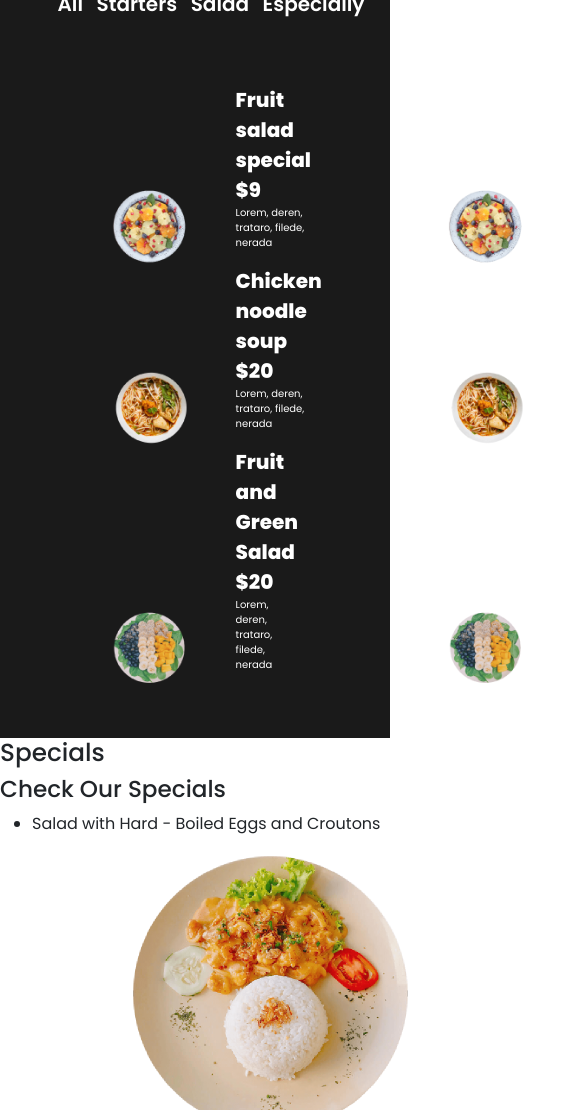
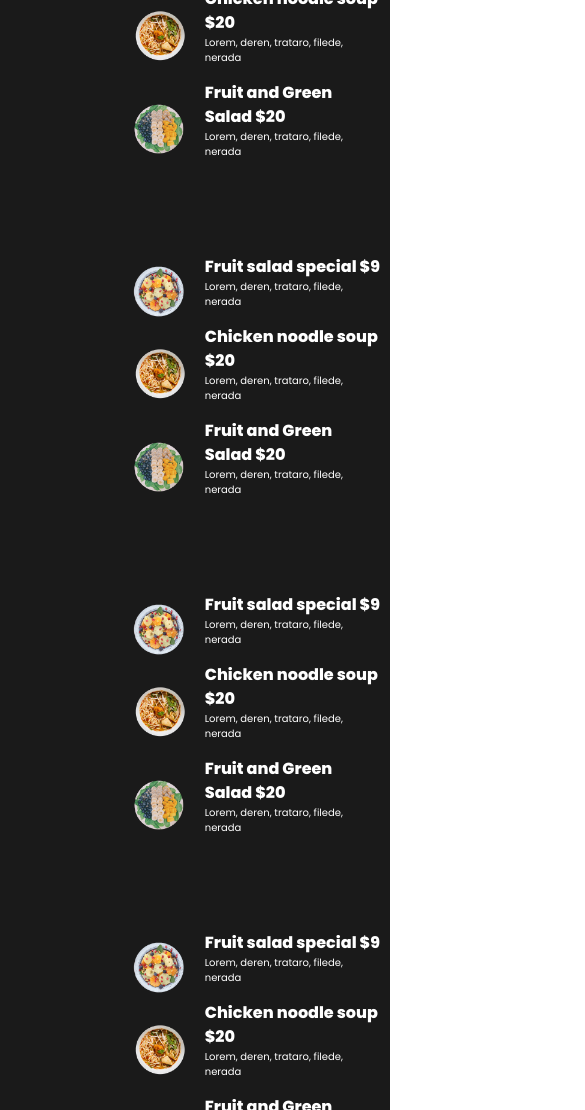
Before and after one commit to team-desarrollo-web/stage-1-html-css, a website: page src/pages/menu-specials/index.html in a window 390 px wide. Shown: the part 380-1490 px from the top of the page, 585 px wide, since content can reach past the window. Drawn offline with nearby package versions, Linux system fonts and the light colour scheme; a web font is replaced by a local one.

Commit message:
DW-19: fix responsive design of menu-section

```diff
--- a/src/pages/menu-specials/index.css
+++ b/src/pages/menu-specials/index.css
@@ -3,13 +3,22 @@
 @import url('https://fonts.googleapis.com/css2?family=Playfair+Display:wght@400;500;600;700;800&family=Poppins:wght@200;600&family=Taviraj:wght@500&display=swap');
 
 * {
+  box-sizing: border-box;
   padding: 0;
   margin: 0;
   font-family: 'Poppins', sans-serif;
 }
 
 .container-fluid {
+  display: flex;
+  flex-direction: column;
+  align-items: center;
+  padding: 0;
   background-color: #1a1a1a;
+}
+
+.container-fluid nav {
+  width: 100%;
 }
 
 .container-title {
@@ -22,7 +31,7 @@
 
 .container-title h1 {
   padding: 20px;
-  font-size: 40px;
+  font-size: 50px;
   font-weight: 600;
 }
 
@@ -32,19 +41,11 @@
   transition: 1s;
 }
 
-.container-title > h1::before {
-  display: inline-block;
-  width: 70px;
-  height: 2px;
-  margin: 10px;
-  content: '';
-  background: #ffffff;
-}
-
+.container-title > h1::before,
 .container-title > h1::after {
   display: inline-block;
-  width: 70px;
-  height: 2px;
+  width: 40px;
+  height: 1px;
   margin: 10px;
   content: '';
   background: #ffffff;
@@ -52,88 +53,78 @@
 
 .container-title > h3 {
   font-family: 'Playfair Display', sans-serif;
-  font-size: 50px;
+  font-size: 45px;
   font-weight: 600;
   color: #cda45e;
-}
-
-.container-title > h3:hover {
-  color: #ffffff;
-  cursor: pointer;
-  transition: 1s;
-}
-
-.container-ul {
-  display: flex;
-  flex-direction: row;
-  justify-content: space-evenly;
-  text-decoration: none;
-  list-style: none;
-}
-
-.container-ul > li > a {
-  font-size: 20px;
-  font-weight: 600;
-  color: #ffffff;
-  text-decoration: none;
-}
-
-.container-ul > li > a:hover {
-  color: #cda45e;
-  transition: 0.5s;
-}
-
-.menu-content {
-  display: flex;
-}
-
-.menu-ingredients {
-  display: flex;
-  padding: 10px;
+  text-align: center;
 }
 
 .father-container {
+  /* width: 1000px; */
   display: flex;
+  flex-wrap: wrap;
+  justify-content: space-evenly;
 }
 
 .menu-container {
   display: flex;
   flex-direction: column;
   align-items: center;
-  width: 98vw;
-  padding: 50px;
+  width: 20%;
+  min-width: 380px;
+  margin-top: 30px;
+  margin-bottom: 50px;
 }
 
 .menu-item {
   display: flex;
   align-items: center;
-  justify-content: space-between;
-  width: 80%;
+  justify-content: flex-start;
+  width: 70%;
 }
 
 .menu-item > div {
   display: flex;
-  align-items: flex-end;
+  align-items: flex-start;
 }
 
-.menu-item > div > div > a {
-  font-size: 20px;
+.menu-item > div > a {
+  font-size: 16px;
   font-weight: 800;
   color: #ffffff;
   text-decoration: none !important;
 }
 
-.menu-item > div > div > a:hover {
+.menu-item > div > a:hover {
   color: #cda45e;
   transition: 0.5s;
 }
 
-.menu-item > div > div > p {
+.menu-item > div > p {
   font-size: 10px;
   color: #ffffff;
 }
 
 .menu-item img {
-  width: 130px;
-  margin-right: 20px;
+  width: 90px;
 }
+
+.item {
+  display: flex;
+  flex-direction: column;
+  align-items: flex-start;
+}
+
+@media only screen and (width <= 1543px) {
+  .father-container {
+    width: 75%;
+  }
+
+  .container-title h1 {
+    font-size: 30px;
+  }
+
+  .container-title h3 {
+    font-size: 25px;
+  }
+}
--- a/src/pages/menu-specials/index.html
+++ b/src/pages/menu-specials/index.html
@@ -59,150 +59,190 @@
     <main>
       <section class="container-fluid">
         <div class="container-title">
-            <h1>Menu</h1>
-            <h3>Check Our Tasty Menu</h3>
+          <h1>Menu</h1>
+          <h3>Check Our Tasty Menu</h3>
         </div>
-          <nav>
-              <ul class="container-ul">
-                <li><a href="#">All</a></li>
-                <li><a href="#">Starters</a></li>
-                <li><a href="#">Salad</a></li>
-                <li><a href="#">Especially</a></li>
-              </ul>
-          </nav>
-      <section class="father-container">
-        <section class="menu-container">
-          <article class="menu-item">
-            <div>
-              <img src="../../assets/menu-specials/fruit-salad-specials.png" alt="Fruit salad special">
+        <section class="father-container">
+          <article class="menu-container">
+            <div class="menu-item">
+              <img
+                src="../../assets/menu-specials/fruit-salad-specials.png"
+                alt="Fruit salad special"
+              />
               <div class="item" id="Salad">
                 <a href="#Salad">Fruit salad special $9</a>
-                <p>
-                  Lorem, deren, trataro, filede, nerada
-                </p>
+                <p>Lorem, deren, trataro, filede, nerada</p>
+              </div>
+            </div>
+            <div class="menu-item">
+              <img
+                src="../../assets/menu-specials/chicken-noodle-soup.png"
+                alt="Chicken noodle soup"
+              />
+              <div class="item" id="Starters">
+                <a href="#">Chicken noodle soup $20</a>
+                <p>Lorem, deren, trataro, filede, nerada</p>
+              </div>
+            </div>
+            <div class="menu-item">
+              <img
+                src="../../assets/menu-specials/fruit-and-greens-salad.png"
+                alt="Fruit and Green Salad"
+              />
+              <div class="item" id="Salad">
+                <a href="#">Fruit and Green Salad $20</a>
+                <p>Lorem, deren, trataro, filede, nerada</p>
               </div>
             </div>
           </article>
-          <article class="menu-item">
-            <div>
-              <img src="../../assets/menu-specials/chicken-noodle-soup.png" alt="Chicken noodle soup">
+          <article class="menu-container">
+            <div class="menu-item">
+              <img
+                src="../../assets/menu-specials/fruit-salad-specials.png"
+                alt="Fruit salad special"
+              />
+              <div class="item" id="Salad">
+                <a href="#Salad">Fruit salad special $9</a>
+                <p>Lorem, deren, trataro, filede, nerada</p>
+              </div>
+            </div>
+            <div class="menu-item">
+              <img
+                src="../../assets/menu-specials/chicken-noodle-soup.png"
+                alt="Chicken noodle soup"
+              />
               <div class="item" id="Starters">
                 <a href="#">Chicken noodle soup $20</a>
-                <p>
-                  Lorem, deren, trataro, filede, nerada
-                </p>
+                <p>Lorem, deren, trataro, filede, nerada</p>
+              </div>
+            </div>
+            <div class="menu-item">
+              <img
+                src="../../assets/menu-specials/fruit-and-greens-salad.png"
+                alt="Fruit and Green Salad"
+              />
+              <div class="item" id="Salad">
+                <a href="#">Fruit and Green Salad $20</a>
+                <p>Lorem, deren, trataro, filede, nerada</p>
               </div>
             </div>
           </article>
-          <article class="menu-item">
-            <div>
-              <img src="../../assets/menu-specials/fruit-and-greens-salad.png" alt="Fruit and Green Salad">
+          <article class="menu-container">
+            <div class="menu-item">
+              <img
+                src="../../assets/menu-specials/fruit-salad-specials.png"
+                alt="Fruit salad special"
+              />
+              <div class="item" id="Salad">
+                <a href="#Salad">Fruit salad special $9</a>
+                <p>Lorem, deren, trataro, filede, nerada</p>
+              </div>
+            </div>
+            <div class="menu-item">
+              <img
+                src="../../assets/menu-specials/chicken-noodle-soup.png"
+                alt="Chicken noodle soup"
+              />
+              <div class="item" id="Starters">
+                <a href="#">Chicken noodle soup $20</a>
+                <p>Lorem, deren, trataro, filede, nerada</p>
+              </div>
+            </div>
+            <div class="menu-item">
+              <img
+                src="../../assets/menu-specials/fruit-and-greens-salad.png"
+                alt="Fruit and Green Salad"
+              />
               <div class="item" id="Salad">
                 <a href="#">Fruit and Green Salad $20</a>
-                <p>
-                  Lorem, deren, trataro, filede, nerada
-                </p>
+                <p>Lorem, deren, trataro, filede, nerada</p>
               </div>
             </div>
           </article>
-        </section>
-        <section class="menu-container">
-          <article class="menu-item">
-            <div>
-              <img src="../../assets/menu-specials/fruit-salad-specials.png" alt="Fruit salad special">
+          <article class="menu-container">
+            <div class="menu-item">
+              <img
+                src="../../assets/menu-specials/fruit-salad-specials.png"
+                alt="Fruit salad special"
+              />
               <div class="item" id="Salad">
                 <a href="#Salad">Fruit salad special $9</a>
-                <p>
-                  Lorem, deren, trataro, filede, nerada
-                </p>
+                <p>Lorem, deren, trataro, filede, nerada</p>
               </div>
             </div>
-          </article>
-          <article class="menu-item">
-            <div>
-              <img src="../../assets/menu-specials/chicken-noodle-soup.png" alt="Chicken noodle soup">
+            <div class="menu-item">
+              <img
+                src="../../assets/menu-specials/chicken-noodle-soup.png"
+                alt="Chicken noodle soup"
+              />
               <div class="item" id="Starters">
                 <a href="#">Chicken noodle soup $20</a>
-                <p>
-                  Lorem, deren, trataro, filede, nerada
-                </p>
+                <p>Lorem, deren, trataro, filede, nerada</p>
               </div>
             </div>
-          </article>
-          <article class="menu-item">
-            <div>
-              <img src="../../assets/menu-specials/fruit-and-greens-salad.png" alt="Fruit and Green Salad">
+            <div class="menu-item">
+              <img
+                src="../../assets/menu-specials/fruit-and-greens-salad.png"
+                alt="Fruit and Green Salad"
+              />
               <div class="item" id="Salad">
                 <a href="#">Fruit and Green Salad $20</a>
-                <p>
-                  Lorem, deren, trataro, filede, nerada
-                </p>
-              </div>
-            </div>
-          </article>
-        </section>
-        <section class="menu-container">
-          <article class="menu-item">
-            <div>
-              <img src="../../assets/menu-specials/fruit-salad-specials.png" alt="Fruit salad special">
-              <div class="item" id="Salad">
-                <a href="#Salad">Fruit salad special $9</a>
-                <p>
-                  Lorem, deren, trataro, filede, nerada
-                </p>
-              </div>
-            </div>
-          </article>
-          <article class="menu-item">
-            <div>
-              <img src="../../assets/menu-specials/chicken-noodle-soup.png" alt="Chicken noodle soup">
-              <div class="item" id="Starters">
-                <a href="#">Chicken noodle soup $20</a>
-                <p>
-                  Lorem, deren, trataro, filede, nerada
-                </p>
-              </div>
-            </div>
-          </article>
-          <article class="menu-item">
-            <div>
-              <img src="../../assets/menu-specials/fruit-and-greens-salad.png" alt="Fruit and Green Salad">
-              <div class="item" id="Salad">
-                <a href="#">Fruit and Green Salad $20</a>
-                <p>
-                  Lorem, deren, trataro, filede, nerada
-                </p>
+                <p>Lorem, deren, trataro, filede, nerada</p>
               </div>
             </div>
           </article>
         </section>
       </section>
-      </section>
       <section>
         <h2>Specials</h2>
         <h3>Check Our Specials</h3>
         <article>
-        <ul>
-          <li>Salad with Hard - Boiled Eggs and Croutons
-            <img src="../../assets/menu-specials/salad-with-hard-boiled-eggs-and-croutons.png" alt="Salad with Hard-Boiled Eggs and Croutons">
-          </li>
-          <li>Fruit salad special
-            <img src="../../assets/menu-specials/fruit-salad-specials.png" alt="Fruit salad special">
-          </li>
-          <li>Chicken Noodle Soup
-            <img src="../../assets/menu-specials/chicken-noodle-soup.png" alt="Chicken noodle soup">
-          </li>
-          <li>Fruit and Greens Salad
-            <img src="../../assets/menu-specials/fruit-and-greens-salad.png" alt="Fruit and Green Salad">
-          </li>
-        </ul>
-      </article>
+          <ul>
+            <li>
+              Salad with Hard - Boiled Eggs and Croutons
+              <img
+                src="../../assets/menu-specials/salad-with-hard-boiled-eggs-and-croutons.png"
+                alt="Salad with Hard-Boiled Eggs and Croutons"
+              />
+            </li>
+            <li>
+              Fruit salad special
+              <img
+                src="../../assets/menu-specials/fruit-salad-specials.png"
+                alt="Fruit salad special"
+              />
+            </li>
+            <li>
+              Chicken Noodle Soup
+              <img
+                src="../../assets/menu-specials/chicken-noodle-soup.png"
+                alt="Chicken noodle soup"
+              />
+            </li>
+            <li>
+              Fruit and Greens Salad
+              <img
+                src="../../assets/menu-specials/fruit-and-greens-salad.png"
+                alt="Fruit and Green Salad"
+              />
+            </li>
+          </ul>
+        </article>
       </section>
     </main>
     <div>
       <a href="#">
-        <svg xmlns="http://www.w3.org/2000/svg" width="16" height="16" fill="#000000" class="bi bi-whatsapp" viewBox="0 0 16 16">
-          <path d="M13.601 2.326A7.854 7.854 0 0 0 7.994 0C3.627 0 .068 3.558.064 7.926c0 1.399.366 2.76 1.057 3.965L0 16l4.204-1.102a7.933 7.933 0 0 0 3.79.965h.004c4.368 0 7.926-3.558 7.93-7.93A7.898 7.898 0 0 0 13.6 2.326zM7.994 14.521a6.573 6.573 0 0 1-3.356-.92l-.24-.144-2.494.654.666-2.433-.156-.251a6.56 6.56 0 0 1-1.007-3.505c0-3.626 2.957-6.584 6.591-6.584a6.56 6.56 0 0 1 4.66 1.931 6.557 6.557 0 0 1 1.928 4.66c-.004 3.639-2.961 6.592-6.592 6.592zm3.615-4.934c-.197-.099-1.17-.578-1.353-.646-.182-.065-.315-.099-.445.099-.133.197-.513.646-.627.775-.114.133-.232.148-.43.05-.197-.1-.836-.308-1.592-.985-.59-.525-.985-1.175-1.103-1.372-.114-.198-.011-.304.088-.403.087-.088.197-.232.296-.346.1-.114.133-.198.198-.33.065-.134.034-.248-.015-.347-.05-.099-.445-1.076-.612-1.47-.16-.389-.323-.335-.445-.34-.114-.007-.247-.007-.38-.007a.729.729 0 0 0-.529.247c-.182.198-.691.677-.691 1.654 0 .977.71 1.916.81 2.049.098.133 1.394 2.132 3.383 2.992.47.205.84.326 1.129.418.475.152.904.129 1.246.08.38-.058 1.171-.48 1.338-.943.164-.464.164-.86.114-.943-.049-.084-.182-.133-.38-.232z"/>
+        <svg
+          xmlns="http://www.w3.org/2000/svg"
+          width="16"
+          height="16"
+          fill="#000000"
+          class="bi bi-whatsapp"
+          viewBox="0 0 16 16"
+        >
+          <path
+            d="M13.601 2.326A7.854 7.854 0 0 0 7.994 0C3.627 0 .068 3.558.064 7.926c0 1.399.366 2.76 1.057 3.965L0 16l4.204-1.102a7.933 7.933 0 0 0 3.79.965h.004c4.368 0 7.926-3.558 7.93-7.93A7.898 7.898 0 0 0 13.6 2.326zM7.994 14.521a6.573 6.573 0 0 1-3.356-.92l-.24-.144-2.494.654.666-2.433-.156-.251a6.56 6.56 0 0 1-1.007-3.505c0-3.626 2.957-6.584 6.591-6.584a6.56 6.56 0 0 1 4.66 1.931 6.557 6.557 0 0 1 1.928 4.66c-.004 3.639-2.961 6.592-6.592 6.592zm3.615-4.934c-.197-.099-1.17-.578-1.353-.646-.182-.065-.315-.099-.445.099-.133.197-.513.646-.627.775-.114.133-.232.148-.43.05-.197-.1-.836-.308-1.592-.985-.59-.525-.985-1.175-1.103-1.372-.114-.198-.011-.304.088-.403.087-.088.197-.232.296-.346.1-.114.133-.198.198-.33.065-.134.034-.248-.015-.347-.05-.099-.445-1.076-.612-1.47-.16-.389-.323-.335-.445-.34-.114-.007-.247-.007-.38-.007a.729.729 0 0 0-.529.247c-.182.198-.691.677-.691 1.654 0 .977.71 1.916.81 2.049.098.133 1.394 2.132 3.383 2.992.47.205.84.326 1.129.418.475.152.904.129 1.246.08.38-.058 1.171-.48 1.338-.943.164-.464.164-.86.114-.943-.049-.084-.182-.133-.38-.232z"
+          />
         </svg>
       </a>
       </div>
```
